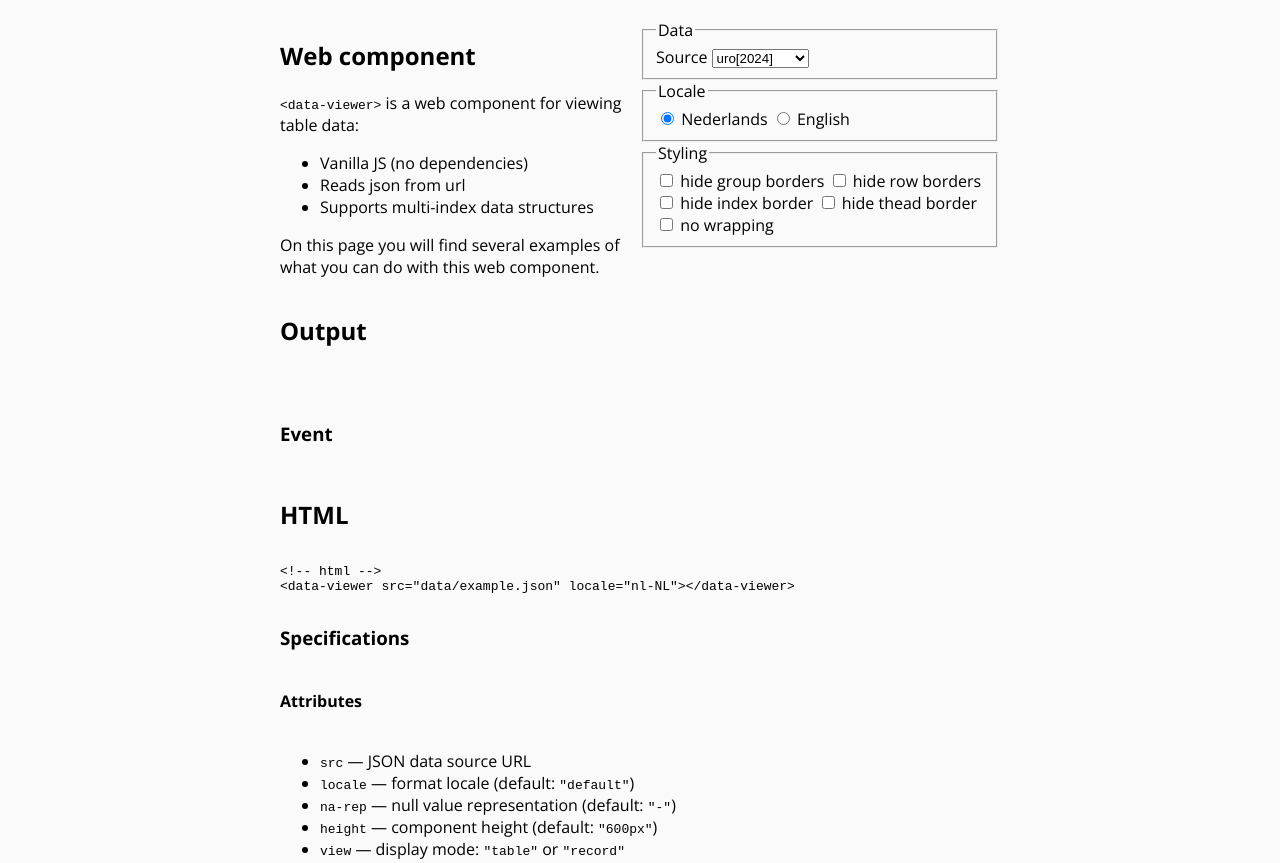
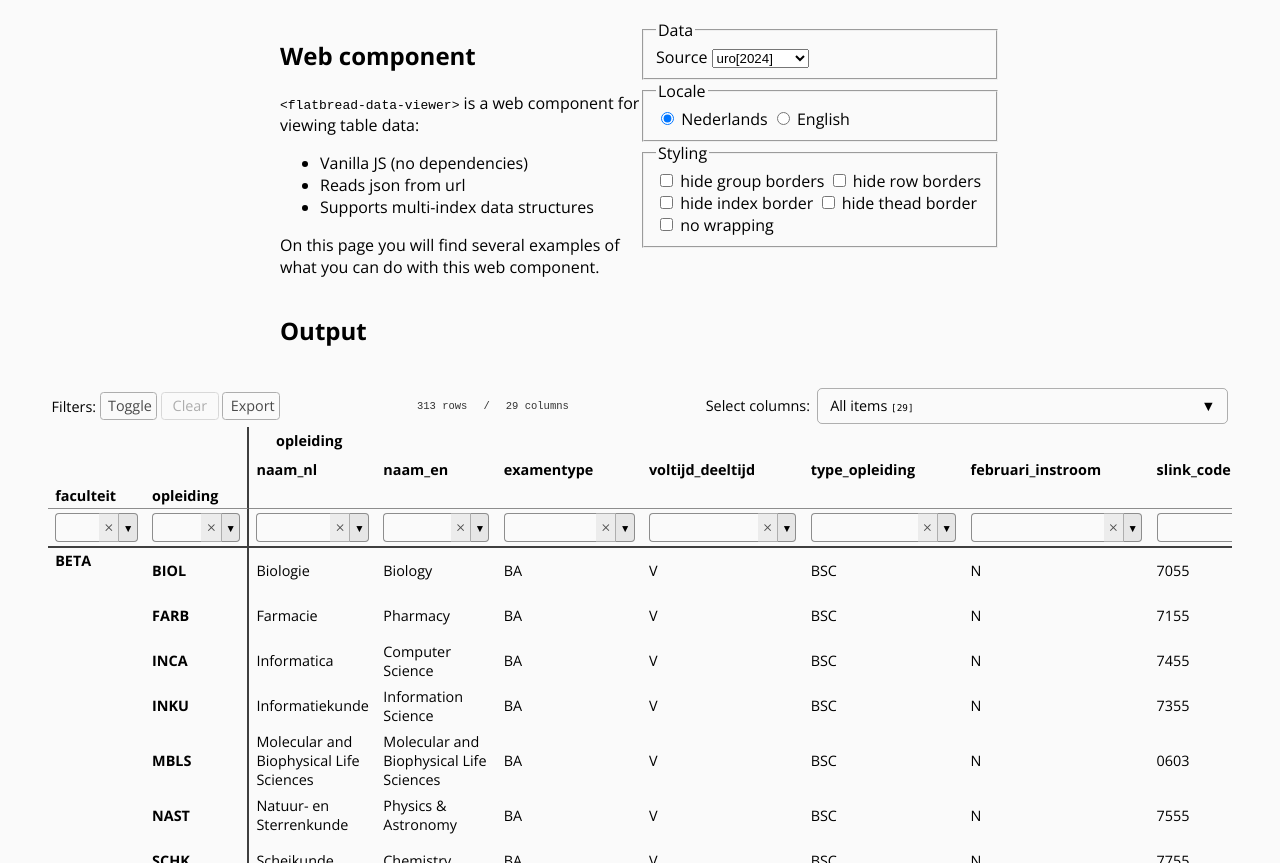
Before and after one commit to flatbread-dataframes/flatbread-wc-data-viewer, a plain HTML site: page index.html in a window 1280 px wide. Shown: the part 75-938 px from the top of the page. Drawn offline with Linux system fonts and the light colour scheme.

Commit message:
fix: broken html tags and darkmode-toggle import

```diff
--- a/index.html
+++ b/index.html
@@ -6,7 +6,7 @@
     <meta name="viewport" content="width=device-width, initial-scale=1.0">
     <title>wc-data-viewer</title>
     <!-- <link rel="stylesheet" href="https://lcvriend.github.io/wc-multi-selector/static/prism.css"> -->
-    <script type="module" src="https://uu-asc.github.io/csa-werkvoorraad/src/darkmode-toggle.js"></script>
+    <script type="module" src="https://lcvriend.github.io/wc-darkmode-toggle//src/darkmode-toggle.js"></script>
     <style>
         @font-face {
             font-family: 'Bungee Hairline';
@@ -63,7 +63,7 @@
                 display: grid;
                 grid-template-columns: 1fr 1fr;
             }
-        data-viewer {
+        flatbread-data-viewer {
             --cursor: pointer;
             background-color: var(--background-color);
             margin-block: 1.25em;
@@ -82,7 +82,7 @@
 <section id="info">
     <section>
         <h2>Web component</h2>
-        <p><code>&lt;data-viewer&gt;</code> is a web component for viewing table data:</p>
+        <p><code>&lt;flatbread-data-viewer&gt;</code> is a web component for viewing table data:</p>
         <ul>
             <li>Vanilla JS (no dependencies)</li>
             <li>Reads json from url</li>
@@ -127,17 +127,17 @@
 </section>
 <h2>Output</h2>
 <div class="breakout">
-    <data-viewer
+    <flatbread-data-viewer
         src="data/uro_2024.json"
         locale="nl-NL"
     >
-    </data-viewer>
+    </flatbread-data-viewer>
 </div>
 <h3>Event</h3>
 <div id="event-display"><pre><code></code></pre></div>
 <h2>HTML</h2>
 <pre><code class="language-html">&lt;!-- html --&gt;
-&lt;data-viewer src="data/example.json" locale="nl-NL"&gt;&lt;/data-viewer&gt;</code></pre>
+&lt;flatbread-data-viewer src="data/example.json" locale="nl-NL"&gt;&lt;/flatbread-data-viewer&gt;</code></pre>
 <h3>Specifications</h3>
 
 <h4>Attributes</h4>
@@ -188,7 +188,7 @@
 <a href="https://github.com/flatbread-dataframes/flatbread-wc-data-viewer">github.com/flatbread-dataframes/flatbread-wc-data-viewer</a>
 <script src="src/viewer.js" type="module"></script>
 <script>
-    const dataViewer = document.querySelector("data-viewer")
+    const dataViewer = document.querySelector("flatbread-data-viewer")
     const eventDisplay = document.getElementById("event-display")
 
     function truncateJSONString(JSONString, maxLength = 1500) {
```
